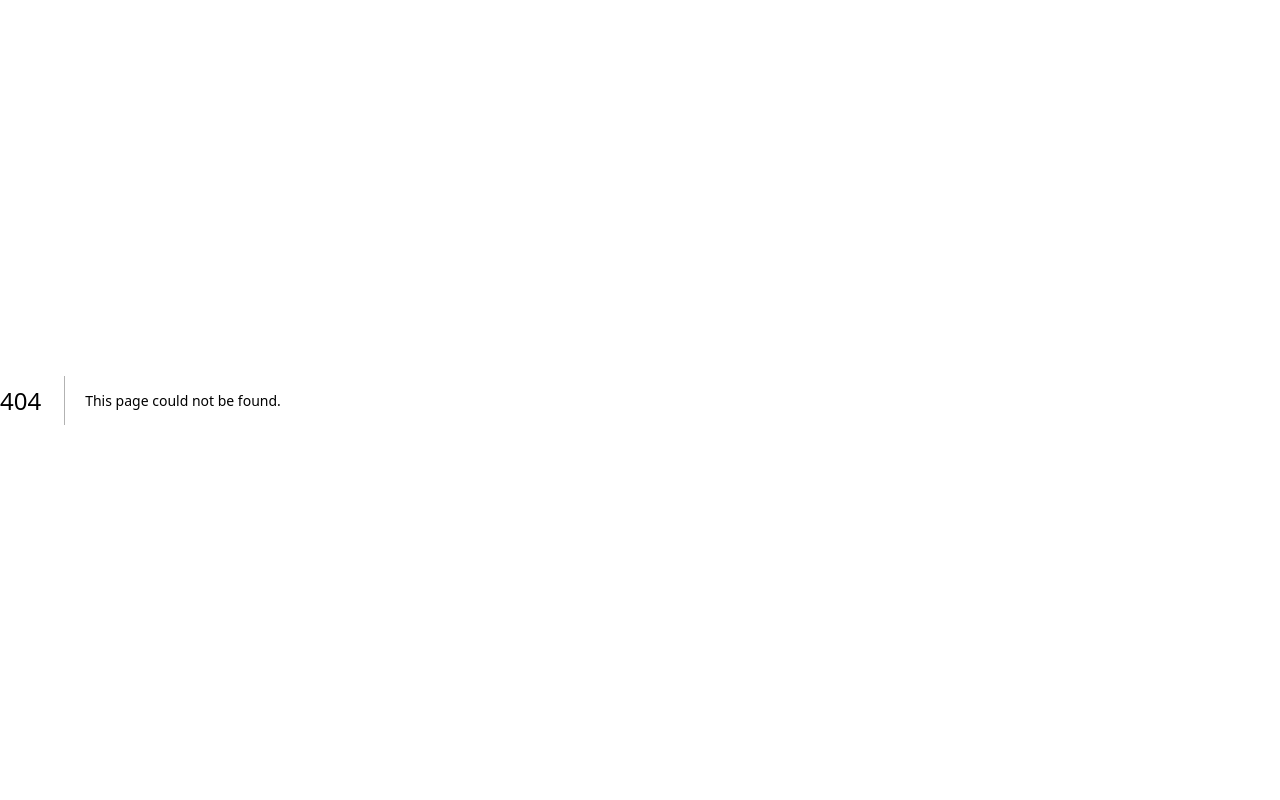
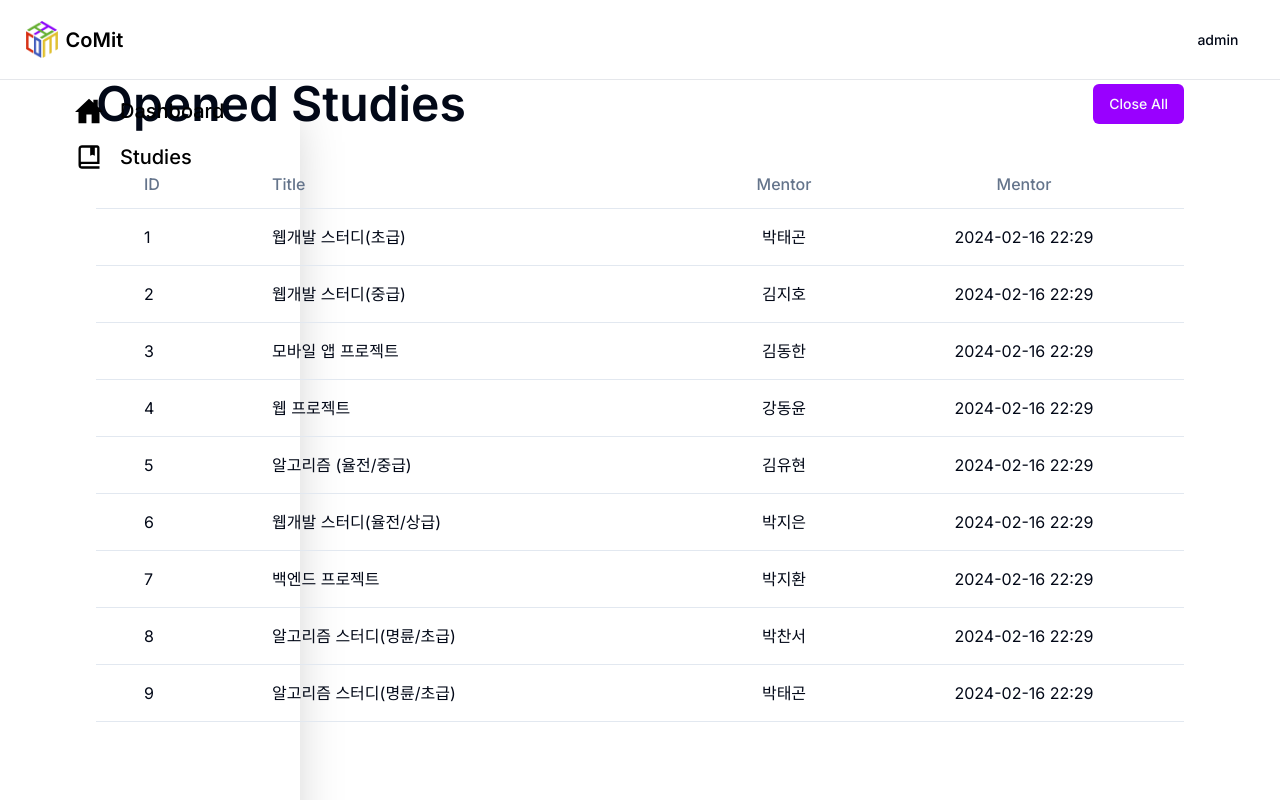
Before and after one commit to skku-comit/comit-website, a Next.js app: page /admin/studies/opened in a window 1280 px wide. Before the commit this address had no page. Built offline with nearby package versions, Linux system fonts and the light colour scheme.

Commit message:
feat(fe): add study pages

```diff
--- a/app/admin/layout.tsx
+++ b/app/admin/layout.tsx
@@ -6,7 +6,7 @@ export default function MainLayout({
   children: React.ReactNode
 }) {
   return (
-    <div className="flex min-h-dvh flex-col items-center">
+    <div className="flex min-h-dvh w-screen flex-col items-center">
       <Header />
       <SideBar />
       <div className="mt-20 flex w-full justify-center">{children}</div>
--- /dev/null
+++ b/app/admin/studies/closed/page.tsx
@@ -0,0 +1,12 @@
+import { columns } from '@/components/columns/Study'
+import { DataTable } from '@/components/common/DataTable'
+import { adminStudyDummyData } from '@/lib/dummy'
+
+export default function Closed() {
+  return (
+    <div className="flex flex-col gap-8">
+      <div className="text-5xl font-semibold">Closed Studies</div>
+      <DataTable columns={columns} data={adminStudyDummyData} />
+    </div>
+  )
+}
--- /dev/null
+++ b/app/admin/studies/opened/page.tsx
@@ -0,0 +1,17 @@
+import { columns } from '@/components/columns/Study'
+import { DataTable } from '@/components/common/DataTable'
+import { Button } from '@/components/ui/button'
+import { adminStudyDummyData } from '@/lib/dummy'
+
+export default function Opened() {
+  return (
+    <div className="flex flex-col gap-8">
+      <div className="flex items-center justify-between">
+        <div className="text-5xl font-semibold">Opened Studies</div>
+        <Button>Close All</Button>
+      </div>
+
+      <DataTable columns={columns} data={adminStudyDummyData} />
+    </div>
+  )
+}
--- /dev/null
+++ b/app/admin/studies/reviewing/page.tsx
@@ -0,0 +1,17 @@
+import { columns } from '@/components/columns/Study'
+import { DataTable } from '@/components/common/DataTable'
+import { Button } from '@/components/ui/button'
+import { adminStudyDummyData } from '@/lib/dummy'
+
+export default function Reviewing() {
+  return (
+    <div className="flex flex-col gap-8">
+      <div className="flex items-center justify-between">
+        <div className="text-5xl font-semibold">Reviewing Studies</div>
+        <Button>Approve All</Button>
+      </div>
+
+      <DataTable columns={columns} data={adminStudyDummyData} />
+    </div>
+  )
+}
--- a/components/columns/Study.tsx
+++ b/components/columns/Study.tsx
@@ -12,26 +12,26 @@ export interface Study {
 export const columns: ColumnDef<Study>[] = [
   {
     accessorKey: 'id',
-    header: () => <div className="ml-4 min-w-12 text-left text-base">ID</div>,
-    cell: ({ row }) => <p className="ml-4 text-base">{row.original.id}</p>
+    header: () => <div className="ml-8 min-w-24 text-left text-base">ID</div>,
+    cell: ({ row }) => <p className="ml-8 text-base">{row.original.id}</p>
   },
   {
     accessorKey: 'title',
-    header: () => <div className="min-w-72 text-left text-base">Title</div>,
+    header: () => <div className="min-w-96 text-left text-base">Title</div>,
     cell: ({ row }) => <div className="text-base">{row.original.title}</div>
   },
   {
     accessorKey: 'mentor',
-    header: () => <div className="min-w-36 text-base">Mentor</div>,
+    header: () => <div className="min-w-48 text-base">Mentor</div>,
     cell: ({ row }) => (
       <p className="text-center text-base">{row.original.mentor}</p>
     )
   },
   {
     accessorKey: 'createDate',
-    header: () => <div className="mr-4 text-base">Mentor</div>,
+    header: () => <div className="mr-8 min-w-56 text-base">Mentor</div>,
     cell: ({ row }) => (
-      <p className="mr-4 text-center text-base">{row.original.createDate}</p>
+      <p className="mr-8 text-center text-base">{row.original.createDate}</p>
     )
   }
 ]
```
